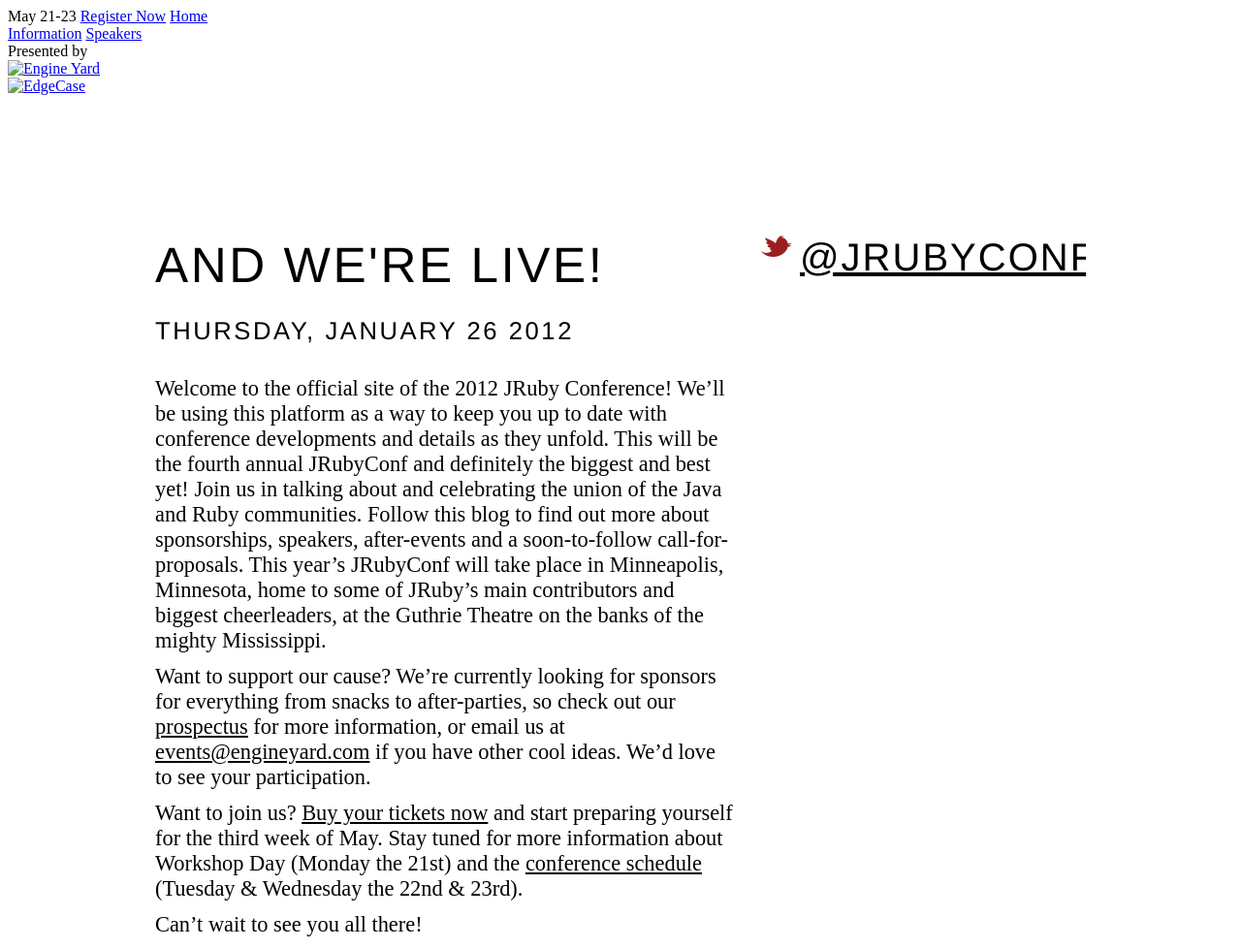
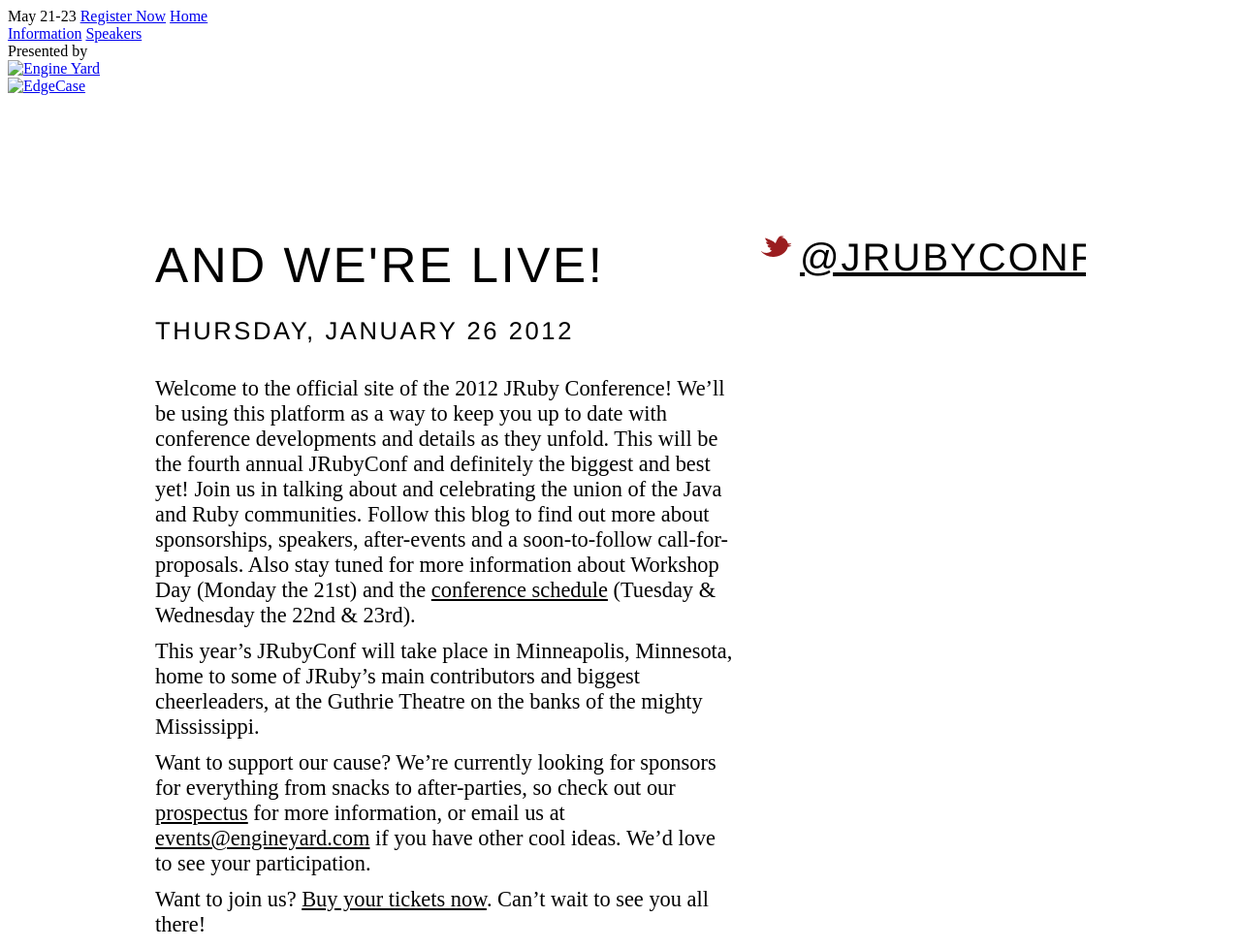
Before and after one commit to jruby/jrubyconf.com, a Jekyll site: the page built from _news/_posts/2012-01-26-we-re-live.markdown, in a window 1280 px wide. Shown: the whole page at 97% size. Built offline with Jekyll 4.4.1, drawn with Linux system fonts in a browser that asks for light colours; nearby versions of some CDN libraries; part of the change alters nothing that is shown.

Commit message:
Update the blog post content

```diff
--- a/_news/_posts/2012-01-26-we-re-live.markdown
+++ b/_news/_posts/2012-01-26-we-re-live.markdown
@@ -8,9 +8,13 @@ developments and details as they unfold. This will be the fourth
 annual JRubyConf and definitely the biggest and best yet! Join us in
 talking about and celebrating the union of the Java and Ruby
 communities. Follow this blog to find out more about sponsorships,
-speakers, after-events and a soon-to-follow call-for-proposals. This
-year’s JRubyConf will take place in Minneapolis, Minnesota, home to
-some of JRuby’s main contributors and biggest cheerleaders, at the
+speakers, after-events and a soon-to-follow call-for-proposals. Also
+stay tuned for more information about Workshop Day (Monday the 21st)
+and the [conference schedule][schedule] (Tuesday & Wednesday the 22nd
+& 23rd).
+
+This year’s JRubyConf will take place in Minneapolis, Minnesota, home
+to some of JRuby’s main contributors and biggest cheerleaders, at the
 Guthrie Theatre on the banks of the mighty Mississippi.
 
 Want to support our cause? We're currently looking for sponsors for
@@ -18,12 +22,8 @@ everything from snacks to after-parties, so check out our [prospectus][]
 for more information, or email us at [events@engineyard.com][events] if you have
 other cool ideas. We'd love to see your participation.
 
-Want to join us? [Buy your tickets now][register] and start preparing
-yourself for the third week of May. Stay tuned for more information about
-Workshop Day (Monday the 21st) and the [conference schedule][schedule]
-(Tuesday & Wednesday the 22nd & 23rd).
-
-Can't wait to see you all there!
+Want to join us? [Buy your tickets now][register]. Can't wait to see
+you all there!
 
 [prospectus]: /jrubyconf2012-sponsor.pdf
 [events]: mailto:events@engineyard.com?subject=JRubyConf%202012
```
